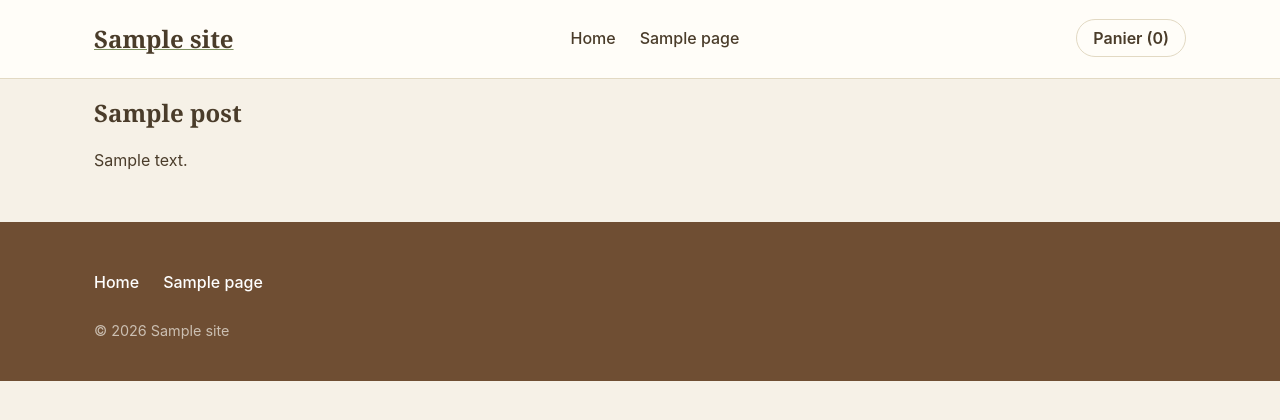
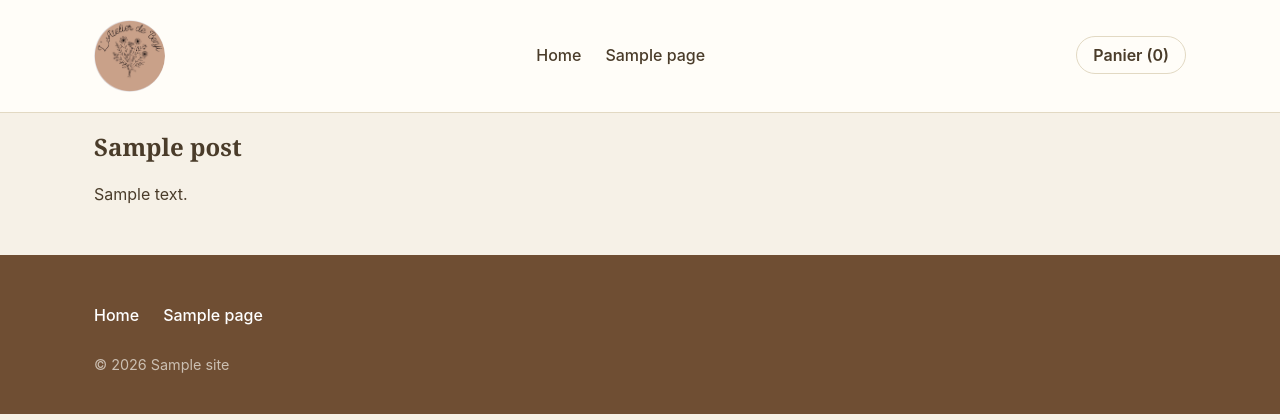
Before and after one commit to KouchiMarshal/Latelierdebenji, a WordPress theme: template wp-content/themes/atelier-benji/index.php in a window 1280 px wide. Shown: the top 420 px of the page. Run offline with PHP 8.4 and a stand-in for WordPress, Linux system fonts and the light colour scheme; the site name, menu and one post (Sample post) are stand-ins, and other content is empty.

Commit message:
Intégrer le logo L'Atelier de Benji dans l'en-tête
Ajoute le fichier logo au thème, active le support custom-logo pour
permettre son remplacement via le Customizer, et l'affiche par défaut
dans le header.

```diff
--- a/wp-content/themes/atelier-benji/assets/css/main.css
+++ b/wp-content/themes/atelier-benji/assets/css/main.css
@@ -62,6 +62,14 @@ a {
 	font-weight: bold;
 	color: var(--color-text);
 	text-decoration: none;
+}
+
+.site-logo-img,
+.custom-logo {
+	display: block;
+	height: 72px;
+	width: auto;
+	border-radius: 50%;
 }
 
 .nav-menu, .footer-menu {
--- a/wp-content/themes/atelier-benji/functions.php
+++ b/wp-content/themes/atelier-benji/functions.php
@@ -10,6 +10,15 @@ if ( ! defined( 'ABSPATH' ) ) {
 function atelier_benji_setup() {
 	add_theme_support( 'title-tag' );
 	add_theme_support( 'post-thumbnails' );
+	add_theme_support(
+		'custom-logo',
+		array(
+			'height'      => 220,
+			'width'       => 220,
+			'flex-height' => true,
+			'flex-width'  => true,
+		)
+	);
 	add_theme_support( 'html5', array( 'search-form', 'comment-form', 'comment-list', 'gallery', 'caption' ) );
 	add_theme_support( 'woocommerce' );
 	add_theme_support( 'wc-product-gallery-zoom' );
--- a/wp-content/themes/atelier-benji/header.php
+++ b/wp-content/themes/atelier-benji/header.php
@@ -18,7 +18,11 @@ if ( ! defined( 'ABSPATH' ) ) {
 			<?php if ( has_custom_logo() ) : ?>
 				<?php the_custom_logo(); ?>
 			<?php else : ?>
-				<span class="site-title"><?php bloginfo( 'name' ); ?></span>
+				<img
+					class="site-logo-img"
+					src="<?php echo esc_url( get_template_directory_uri() . '/assets/img/logo.jpg' ); ?>"
+					alt="<?php echo esc_attr( get_bloginfo( 'name' ) ); ?>"
+				>
 			<?php endif; ?>
 		</a>
 
```
Also changed, not shown: wp-content/themes/atelier-benji/assets/img/logo.jpg (added).
